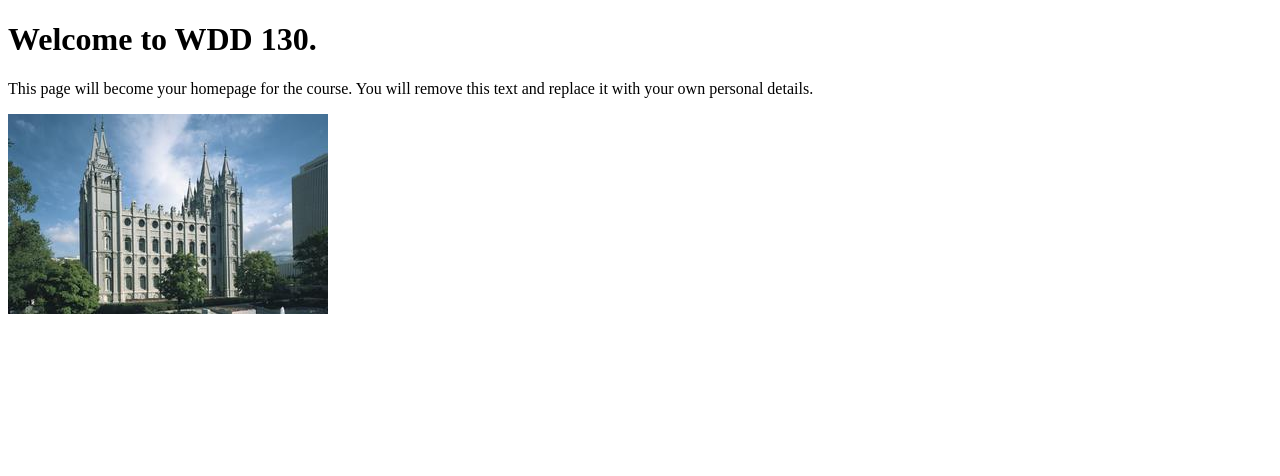
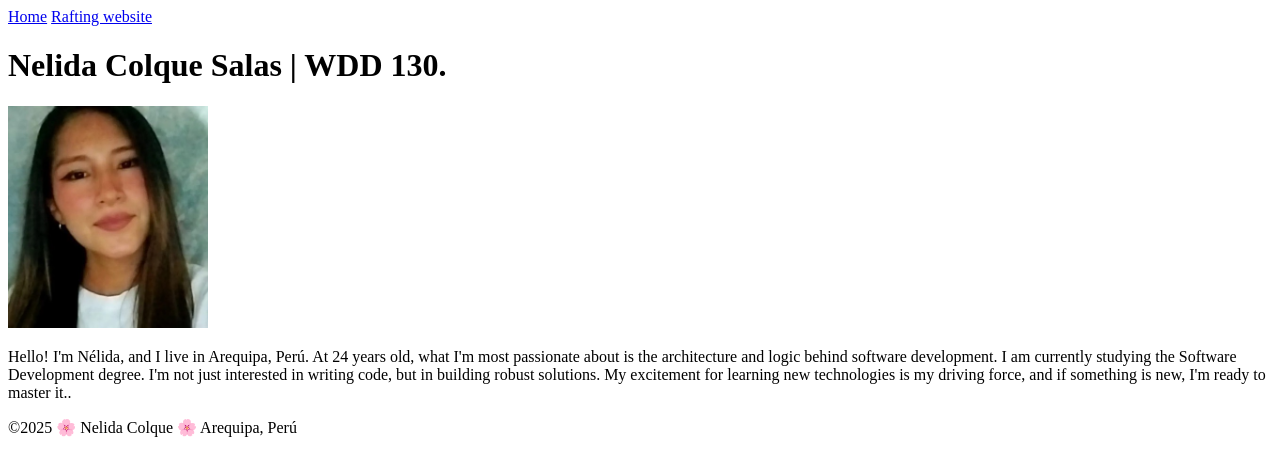
Before and after one commit to nelicode/wdd130, a plain HTML site: page index.html in a window 1280 px wide. Drawn offline with Linux system fonts and the light colour scheme.

Commit message:
Update index.html and first-page.html with personal details and navigation; remove unused image

```diff
--- a/index.html
+++ b/index.html
@@ -1,14 +1,27 @@
 <!DOCTYPE html>
-<html lang="en">
+<html lang="en-US">
 <head>
     <meta charset="UTF-8">
-    <meta name="viewport" content="width=device-width, initial-scale=1.0">
-    <title>WDD 130 | Personal Homepage</title>
+    <meta name="viewport" content="width=device-width,
+    initial-scale=1.0">
+    <title>Nelida Colque Salas | WDD 130 </title>
 </head>
 <body>
-    <h1>Welcome to WDD 130.</h1>
-    <p>This page will become your homepage for the course. You will remove this text and replace it with your own personal details.</p>
-
-    <img src="images/salt-lake-temple.jpg" alt="The Salt Lake Temple.">
+<header>
+    <nav>
+        <a href="#">Home</a>
+        <a href="wwr">Rafting website</a>
+    </nav>
+</header>
+<main>
+    <h1>Nelida Colque Salas | WDD 130.</h1>
+    <img src="week01/Images.jpeg" alt="Nelida Colque profile picture" width="200">
+    <p>Hello! I'm Nélida, and I live in Arequipa, Perú. At 24 years old, what I'm most passionate about is the architecture and logic behind software development.
+    I am currently studying the Software Development degree. I'm not just interested in writing code, but in building robust solutions.
+     My excitement for learning new technologies is my driving force, and if something is new, I'm ready to master it..</p>
+    </main>
+    <footer>
+        <p> ©2025 🌸 Nelida Colque 🌸 Arequipa, Perú </p>
+    </footer>
 </body>
 </html>
```
Also changed, not shown: week01/first-page.html (+3 -1 lines), images/salt-lake-temple.jpg (deleted), week01/Images.jpeg (added).
